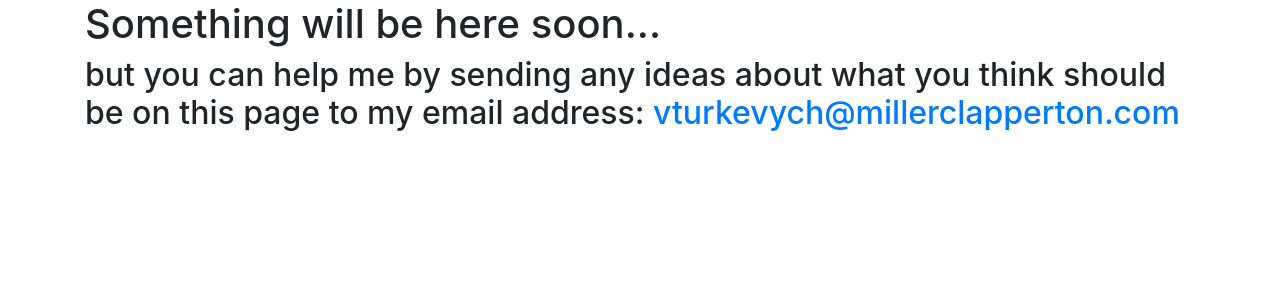
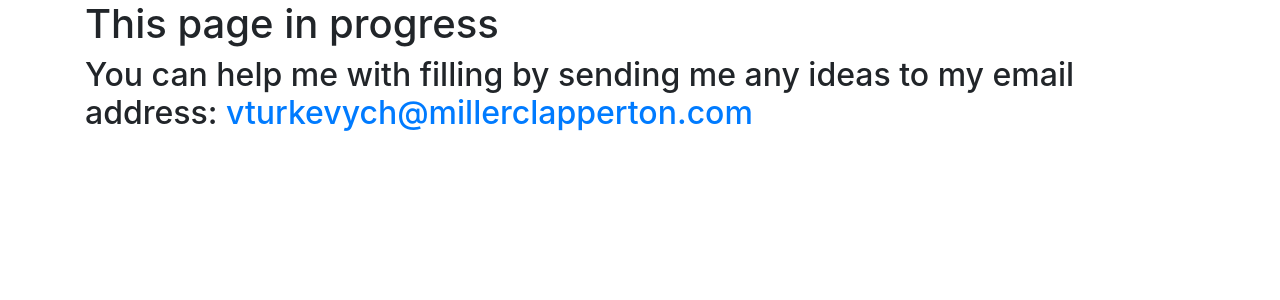
Before and after one commit to Turkevich91/Python_interesting_practice, a Django app: page / in a window 1280 px wide. Shown: the part 56-356 px from the top of the page. Run offline with Django 3.2, Linux system fonts and the light colour scheme; some libraries are stand-ins or nearby versions.

Commit message:
rel page in progress

```diff
--- a/inputValidation/app/templates/base.html
+++ b/inputValidation/app/templates/base.html
@@ -33,8 +33,8 @@
 </header>
 <div class="container">
     {% block content %}
-        <h1>Something will be here soon...</h1>
-        <h2>but you can help me by sending any ideas about what you think should be on this page to my email address: <a
+        <h1>This page in progress</h1>
+        <h2>You can help me with filling by sending me any ideas to my email address: <a
                 href="mailto:vturkevych@millerclapperton.com">vturkevych@millerclapperton.com</a></h2>
     {% endblock %}
 </div>
--- a/inputValidation/app/views.py
+++ b/inputValidation/app/views.py
@@ -42,7 +42,8 @@ def releases(request, project_number, release_title):
     try:
         a = Release.objects.get(release_title=release_title)
     except:
-        raise Http404('Page not found.')
+        raise Http404('Right now this page in develop, please try again later')
+
 
     return render(request, 'releases.html', {'release': a})
 
```
